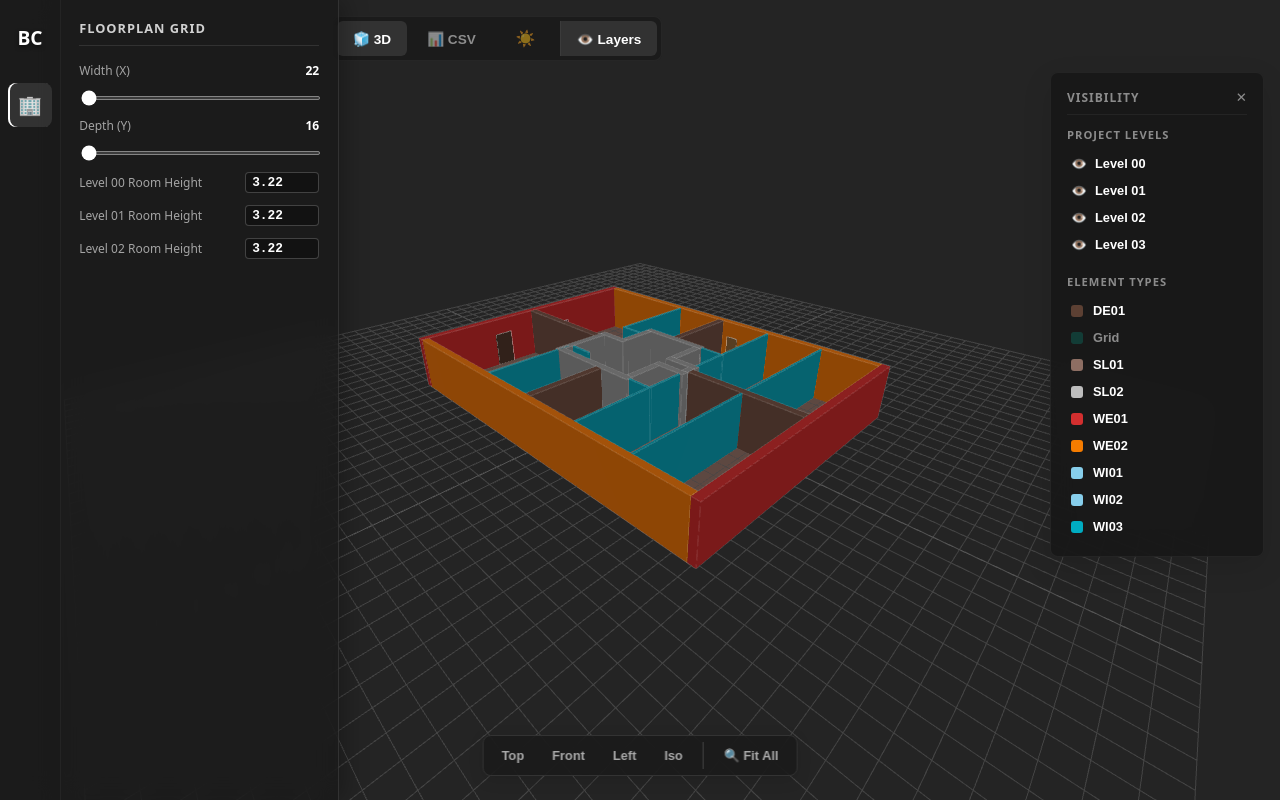
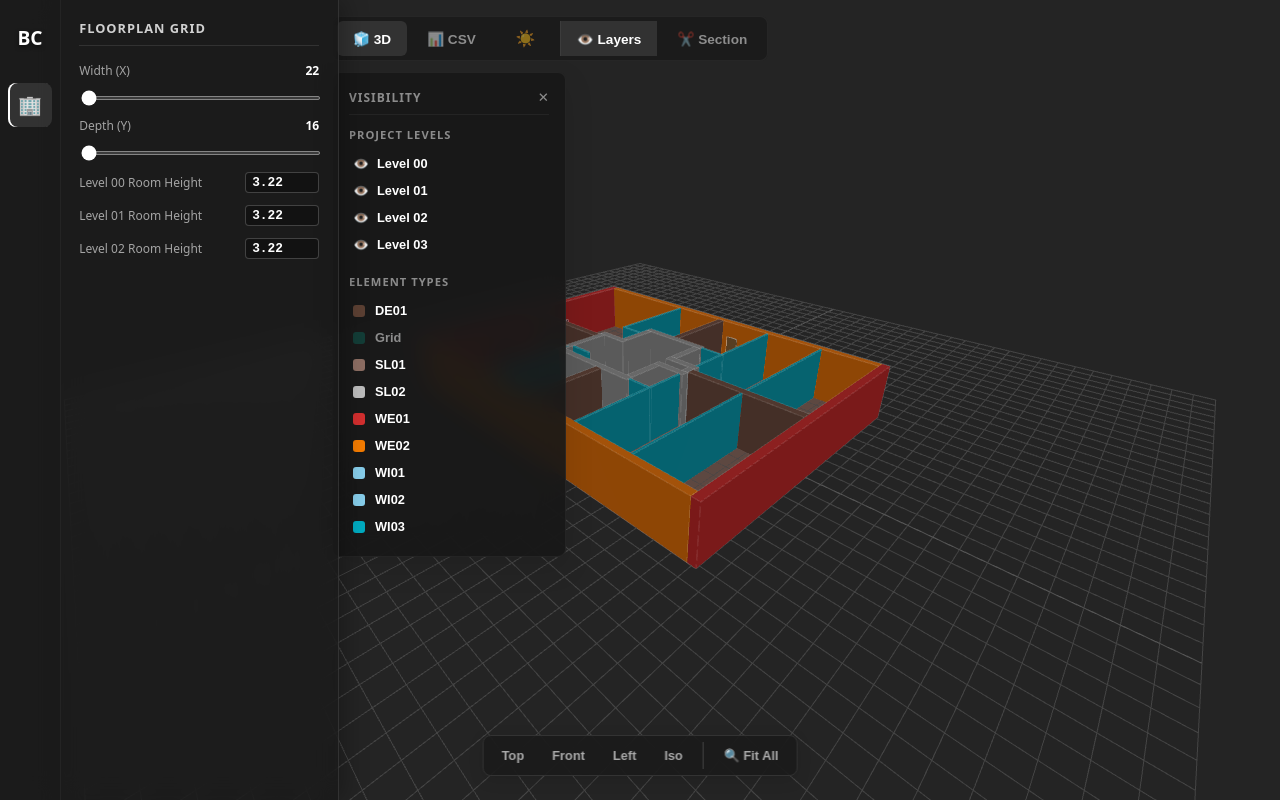
Before and after one commit to Cadeval/bimcube, a React (Vite) app: page / in a window 1280 px wide. Both pictures are taken after a click on the button "👁️ Layers". Built offline with nearby package versions, Linux system fonts and the light colour scheme.

Commit message:
Major UI upgrade, decoupled JSON blueprint, and live GPU sectioning

```diff
--- a/src/components/layout/RightPane.jsx
+++ b/src/components/layout/RightPane.jsx
@@ -3,9 +3,10 @@ import useStore from '../../core/store';
 import Viewport3D from './Viewport3D';
 
 export default function RightPane() {
-  const { pluginOutputs, theme, toggleTheme, visibility, toggleLevel, toggleType, activePluginId } = useStore();
+  const { pluginOutputs, theme, toggleTheme, visibility, toggleLevel, toggleType, activePluginId, clipping, setClipping } = useStore();
   const [activeTab, setActiveTab] = useState('3d');
   const [isVisibilityOpen, setIsVisibilityOpen] = useState(false);
+  const [isSectionOpen, setIsSectionOpen] = useState(false); // 🪄 New state for Section tool
 
   const isDark = theme === 'dark';
   const isMenuOpen = !!activePluginId;
@@ -18,7 +19,6 @@ export default function RightPane() {
   const dimCol = isDark ? 'rgba(255,255,255,0.5)' : 'rgba(0,0,0,0.5)';
   const hoverBg = isDark ? 'rgba(255,255,255,0.1)' : 'rgba(0,0,0,0.05)';
 
-  // 🪄 DYNAMIC COLORS & LEVELS
   const typeColors = pluginOutputs?.meta?.colors || { Grid: '#00d1b2' };
   const availableLevels = pluginOutputs?.meta?.levels || [0, 1, 2, 3];
 
@@ -69,35 +69,77 @@ export default function RightPane() {
 
   return (
     <div style={{ position: 'absolute', top: 0, left: 0, width: '100vw', height: '100vh', backgroundColor: isDark ? '#121212' : '#f5f5f5', overflow: 'hidden', transition: 'background 0.3s' }}>
+
+      {/* 🪄 TABS & ICONS HEADER */}
       <div style={{ position: 'absolute', top: '1rem', left: `${leftOffset + 32}px`, transition: 'left 0.3s cubic-bezier(0.4, 0, 0.2, 1)', zIndex: 30, display: 'flex', flexWrap: 'wrap', gap: '4px', backgroundColor: bgGlass, padding: '4px', borderRadius: '8px', backdropFilter: 'blur(12px)', WebkitBackdropFilter: 'blur(12px)', border: `1px solid ${borderCol}` }}>
         <button onClick={() => setActiveTab('3d')} style={tabStyle(activeTab === '3d')}>🧊 3D</button>
         <button onClick={() => setActiveTab('data')} style={tabStyle(activeTab === 'data')}>📊 CSV</button>
         <button onClick={toggleTheme} style={{ ...tabStyle(false), marginLeft: '4px', fontSize: '1rem' }}>{theme === 'dark' ? '☀️' : '🌙'}</button>
-        {activeTab === '3d' && <button onClick={() => setIsVisibilityOpen(!isVisibilityOpen)} style={{ ...tabStyle(isVisibilityOpen), marginLeft: '4px', borderLeft: `1px solid ${borderCol}`, paddingLeft: '1rem', borderRadius: '0 6px 6px 0' }}>👁️ Layers</button>}
+
+        {activeTab === '3d' && (
+          <>
+            <button onClick={() => { setIsVisibilityOpen(!isVisibilityOpen); setIsSectionOpen(false); }} style={{ ...tabStyle(isVisibilityOpen), marginLeft: '4px', borderLeft: `1px solid ${borderCol}`, paddingLeft: '1rem', borderRadius: '0' }}>
+              👁️ Layers
+            </button>
+            <button onClick={() => { setIsSectionOpen(!isSectionOpen); setIsVisibilityOpen(false); }} style={{ ...tabStyle(isSectionOpen), borderRadius: '0 6px 6px 0', color: clipping.enabled ? '#4af626' : dimCol }}>
+              ✂️ Section
+            </button>
+          </>
+        )}
       </div>
 
+      {/* VISIBILITY PANEL */}
       {activeTab === '3d' && isVisibilityOpen && (
-        <div style={{ position: 'absolute', top: '4.5rem', right: '1rem', zIndex: 20, backgroundColor: bgSolid, padding: '16px', borderRadius: '8px', backdropFilter: 'blur(12px)', WebkitBackdropFilter: 'blur(12px)', border: `1px solid ${borderCol}`, display: 'flex', flexDirection: 'column', width: '180px', maxHeight: 'calc(100vh - 6rem)', overflowY: 'auto', boxShadow: '0 10px 30px rgba(0,0,0,0.1)' }}>
+        <div style={{ position: 'absolute', top: '4.5rem', left: `${leftOffset + 32}px`, zIndex: 20, backgroundColor: bgSolid, padding: '16px', borderRadius: '8px', backdropFilter: 'blur(12px)', WebkitBackdropFilter: 'blur(12px)', border: `1px solid ${borderCol}`, display: 'flex', flexDirection: 'column', width: '200px', maxHeight: 'calc(100vh - 6rem)', overflowY: 'auto', boxShadow: '0 10px 30px rgba(0,0,0,0.1)' }}>
           <div style={{ display: 'flex', justifyContent: 'space-between', alignItems: 'center', marginBottom: '12px', borderBottom: `1px solid ${borderCol}`, paddingBottom: '8px' }}>
             <h4 style={{ margin: 0, color: dimCol, fontSize: '0.75rem', textTransform: 'uppercase', letterSpacing: '1px' }}>Visibility</h4>
             <button onClick={() => setIsVisibilityOpen(false)} style={{ background: 'transparent', border: 'none', color: dimCol, cursor: 'pointer', padding: 0 }}>✕</button>
           </div>
+          <h4 style={{ margin: '0 0 8px 0', color: dimCol, fontSize: '0.7rem', textTransform: 'uppercase', letterSpacing: '1px' }}>Project Levels</h4>
+          {[...availableLevels].map(lvl => (
+            <button key={`lvl-${lvl}`} onClick={() => toggleLevel(lvl)} style={btnStyle(visibility.levels[lvl])}><span style={{ marginRight: '8px', opacity: visibility.levels[lvl] ? 1 : 0.3 }}>👁️</span> Level 0{lvl}</button>
+          ))}
+          <h4 style={{ margin: '16px 0 8px 0', color: dimCol, fontSize: '0.7rem', textTransform: 'uppercase', letterSpacing: '1px' }}>Element Types</h4>
+          {Object.keys(visibility.types).sort().map(type => (
+            <button key={`type-${type}`} onClick={() => toggleType(type)} style={btnStyle(visibility.types[type])}><span style={{ width: '12px', height: '12px', borderRadius: '3px', backgroundColor: typeColors[type] || '#ccc', marginRight: '10px', opacity: visibility.types[type] ? 1 : 0.2 }}></span>{type}</button>
+          ))}
+        </div>
+      )}
 
-          <h4 style={{ margin: '0 0 8px 0', color: dimCol, fontSize: '0.7rem', textTransform: 'uppercase', letterSpacing: '1px' }}>Project Levels</h4>
-          {/* 🪄 DYNAMIC LEVELS */}
-          {[...availableLevels].map(lvl => (
-            <button key={`lvl-${lvl}`} onClick={() => toggleLevel(lvl)} style={btnStyle(visibility.levels[lvl])}>
-              <span style={{ marginRight: '8px', opacity: visibility.levels[lvl] ? 1 : 0.3 }}>👁️</span> Level 0{lvl}
-            </button>
-          ))}
+      {/* 🪄 SECTIONING PANEL */}
+      {activeTab === '3d' && isSectionOpen && (
+        <div style={{ position: 'absolute', top: '4.5rem', left: `${leftOffset + 32}px`, zIndex: 20, backgroundColor: bgSolid, padding: '16px', borderRadius: '8px', backdropFilter: 'blur(12px)', WebkitBackdropFilter: 'blur(12px)', border: `1px solid ${borderCol}`, display: 'flex', flexDirection: 'column', width: '240px', boxShadow: '0 10px 30px rgba(0,0,0,0.1)' }}>
+          <div style={{ display: 'flex', justifyContent: 'space-between', alignItems: 'center', marginBottom: '16px', borderBottom: `1px solid ${borderCol}`, paddingBottom: '8px' }}>
+            <h4 style={{ margin: 0, color: dimCol, fontSize: '0.75rem', textTransform: 'uppercase', letterSpacing: '1px' }}>Live Sectioning</h4>
+            <button onClick={() => setIsSectionOpen(false)} style={{ background: 'transparent', border: 'none', color: dimCol, cursor: 'pointer', padding: 0 }}>✕</button>
+          </div>
 
-          <h4 style={{ margin: '16px 0 8px 0', color: dimCol, fontSize: '0.7rem', textTransform: 'uppercase', letterSpacing: '1px' }}>Element Types</h4>
-          {/* 🪄 DYNAMIC TYPES & BADGES */}
-          {Object.keys(visibility.types).sort().map(type => (
-            <button key={`type-${type}`} onClick={() => toggleType(type)} style={btnStyle(visibility.types[type])}>
-              <span style={{ width: '12px', height: '12px', borderRadius: '3px', backgroundColor: typeColors[type] || '#ccc', marginRight: '10px', opacity: visibility.types[type] ? 1 : 0.2 }}></span>{type}
-            </button>
-          ))}
+          <div style={{ display: 'flex', justifyContent: 'space-between', alignItems: 'center', marginBottom: '16px' }}>
+            <span style={{ fontSize: '0.8rem', color: txtCol, fontWeight: 'bold' }}>Enable Cut</span>
+            <input type="checkbox" checked={clipping.enabled} onChange={(e) => setClipping({ enabled: e.target.checked })} style={{ cursor: 'pointer', accentColor: '#4af626' }} />
+          </div>
+
+          <div style={{ display: 'flex', gap: '4px', marginBottom: '16px' }}>
+            {['y', 'x', 'z'].map(axis => (
+              <button
+                key={axis} onClick={() => setClipping({ axis })}
+                style={{ flex: 1, padding: '6px', borderRadius: '4px', border: `1px solid ${borderCol}`, cursor: 'pointer', fontWeight: 'bold', fontSize: '0.8rem', backgroundColor: clipping.axis === axis ? (isDark ? 'rgba(255,255,255,0.2)' : 'rgba(0,0,0,0.1)') : 'transparent', color: clipping.axis === axis ? txtCol : dimCol }}
+              >
+                {axis.toUpperCase()} Cut
+              </button>
+            ))}
+          </div>
+
+          <div style={{ display: 'flex', justifyContent: 'space-between', marginBottom: '4px', fontSize: '0.75rem', color: dimCol }}>
+            <span>Distance</span><span style={{ color: txtCol, fontWeight: 'bold' }}>{clipping.distance.toFixed(1)}m</span>
+          </div>
+          {/* Dynamic slider based on axis. Y cuts vertically, X/Z cut horizontally */}
+          <input
+            type="range" min={clipping.axis === 'y' ? -5 : -25} max={clipping.axis === 'y' ? 15 : 25} step="0.1" value={clipping.distance}
+            onChange={(e) => setClipping({ distance: Number(e.target.value) })}
+            style={{ width: '100%', cursor: 'pointer', accentColor: '#4af626', height: '4px', opacity: clipping.enabled ? 1 : 0.3 }}
+            disabled={!clipping.enabled}
+          />
         </div>
       )}
 
--- a/src/components/layout/Viewport3D.jsx
+++ b/src/components/layout/Viewport3D.jsx
@@ -6,13 +6,19 @@ import useStore from '../../core/store';
 
 export default function Viewport3D() {
   const mountRef = useRef(null);
-  const { pluginOutputs, theme, visibility, selectedObject, setSelectedObject } = useStore();
+
+  // 🪄 Pull in the clipping state!
+  const { pluginOutputs, theme, visibility, selectedObject, setSelectedObject, clipping } = useStore();
 
   const groupRef = useRef(null);
   const sceneRef = useRef(null);
   const gridHelperRef = useRef(null);
   const cameraRef = useRef(null);
   const controlsRef = useRef(null);
+  const rendererRef = useRef(null); // Save renderer to dynamically toggle clipping
+
+  // 🪄 Create ONE persistent infinite math plane. (Starts facing down along Y-axis at 1.5m)
+  const clipPlaneRef = useRef(new THREE.Plane(new THREE.Vector3(0, -1, 0), 1.5));
 
   useEffect(() => {
     const currentMount = mountRef.current;
@@ -33,6 +39,8 @@ export default function Viewport3D() {
 
     const renderer = new THREE.WebGLRenderer({ antialias: true });
     renderer.setSize(currentMount.clientWidth, currentMount.clientHeight);
+    renderer.localClippingEnabled = clipping.enabled; // Enable clipping engine!
+    rendererRef.current = renderer;
     currentMount.appendChild(renderer.domElement);
 
     const labelRenderer = new CSS2DRenderer();
@@ -102,26 +110,34 @@ export default function Viewport3D() {
   // eslint-disable-next-line react-hooks/exhaustive-deps
   }, []);
 
-  // 🪄 Light/Dark Mode Grid & Background Update
+  // 🪄 LIVE SECTIONING EFFECT (Runs every time you touch the slider, without rebuilding geometry!)
+  useEffect(() => {
+    if (!rendererRef.current) return;
+
+    rendererRef.current.localClippingEnabled = clipping.enabled;
+
+    // Flip the infinite plane to match the chosen axis
+    if (clipping.axis === 'y') clipPlaneRef.current.normal.set(0, -1, 0); // Top Down
+    else if (clipping.axis === 'x') clipPlaneRef.current.normal.set(-1, 0, 0); // Side cut
+    else if (clipping.axis === 'z') clipPlaneRef.current.normal.set(0, 0, -1); // Front cut
+
+    // Move the plane!
+    clipPlaneRef.current.constant = clipping.distance;
+  }, [clipping]);
+
   useEffect(() => {
     if (!sceneRef.current) return;
-
     sceneRef.current.background = new THREE.Color(theme === 'dark' ? '#242424' : '#f5f5f5');
-
-    if (gridHelperRef.current) {
-      sceneRef.current.remove(gridHelperRef.current);
-    }
+    if (gridHelperRef.current) sceneRef.current.remove(gridHelperRef.current);
 
     const mainColor = theme === 'dark' ? '#555555' : '#ffffff';
     const subColor = theme === 'dark' ? '#444444' : '#e0e0e0';
-
     const gridHelper = new THREE.GridHelper(50, 50, mainColor, subColor);
     gridHelperRef.current = gridHelper;
     sceneRef.current.add(gridHelper);
-
   }, [theme]);
 
-  // Geometry Generation Loop
+  // Geometry Generation
   useEffect(() => {
     if (!groupRef.current || !pluginOutputs.renderType) return;
     const group = groupRef.current;
@@ -130,9 +146,12 @@ export default function Viewport3D() {
     if (pluginOutputs.renderType === 'floorplan-grid') {
       const wireColor = theme === 'dark' ? '#ffffff' : '#000000';
 
+      // 🪄 Attach the math plane to EVERY material so it knows how to cut!
+      const clipPlanes = [clipPlaneRef.current];
+
       if (pluginOutputs.coordinates) {
         const dotGeom = new THREE.BoxGeometry(0.1, 0.1, 0.1);
-        const dotMat = new THREE.MeshBasicMaterial({ color: '#00d1b2' });
+        const dotMat = new THREE.MeshBasicMaterial({ color: '#00d1b2', clippingPlanes: clipPlanes });
         pluginOutputs.coordinates.forEach(pt => {
           if (visibility.levels[pt.level] && visibility.types[pt.typeId]) {
             const dot = new THREE.Mesh(dotGeom, dotMat);
@@ -150,7 +169,7 @@ export default function Viewport3D() {
         pluginOutputs.slabs.forEach((slab, index) => {
           if (visibility.levels[slab.level] && visibility.types[slab.typeId]) {
             const geom = new THREE.BoxGeometry(slab.width, slab.height, slab.depth);
-            const mat = new THREE.MeshStandardMaterial({ color: slab.color, roughness: 0.8 });
+            const mat = new THREE.MeshStandardMaterial({ color: slab.color, roughness: 0.8, clippingPlanes: clipPlanes });
             const mesh = new THREE.Mesh(geom, mat);
             mesh.position.set(slab.x, slab.y, slab.z);
             mesh.userData = { ...slab, id: `slab-${index}`, isSelectable: true, category: 'Slab' };
@@ -163,13 +182,13 @@ export default function Viewport3D() {
         pluginOutputs.walls.forEach((wall, index) => {
           if (visibility.levels[wall.level] && visibility.types[wall.typeId]) {
             const geom = new THREE.BoxGeometry(wall.length, wall.height, wall.thickness);
-            const mat = new THREE.MeshStandardMaterial({ color: wall.color, roughness: 0.8 });
+            const mat = new THREE.MeshStandardMaterial({ color: wall.color, roughness: 0.8, clippingPlanes: clipPlanes });
             const mesh = new THREE.Mesh(geom, mat);
             mesh.position.set(wall.x, wall.y, wall.z);
             mesh.rotation.y = wall.rotationY;
             mesh.userData = { ...wall, id: `wall-${index}`, isSelectable: true, category: 'Wall' };
             const edges = new THREE.EdgesGeometry(geom);
-            const line = new THREE.LineSegments(edges, new THREE.LineBasicMaterial({ color: wireColor, opacity: 0.15, transparent: true }));
+            const line = new THREE.LineSegments(edges, new THREE.LineBasicMaterial({ color: wireColor, opacity: 0.15, transparent: true, clippingPlanes: clipPlanes }));
             mesh.add(line);
             group.add(mesh);
           }
@@ -178,19 +197,18 @@ export default function Viewport3D() {
 
       if (pluginOutputs.openings) {
         pluginOutputs.openings.forEach((opening, index) => {
-          // 🪄 THE FIX IS HERE: Added && visibility.types[opening.typeId]
           if (visibility.levels[opening.level] && visibility.types[opening.typeId]) {
             const geom = new THREE.BoxGeometry(opening.width, opening.height, opening.depth);
             const mat = new THREE.MeshStandardMaterial({
               color: opening.color, roughness: opening.opacity < 1 ? 0.1 : 0.8, metalness: opening.opacity < 1 ? 0.8 : 0.1,
-              transparent: opening.opacity < 1, opacity: opening.opacity
+              transparent: opening.opacity < 1, opacity: opening.opacity, clippingPlanes: clipPlanes
             });
             const mesh = new THREE.Mesh(geom, mat);
             mesh.position.set(opening.x, opening.y, opening.z);
             mesh.rotation.y = opening.rotationY;
             mesh.userData = { ...opening, id: `opening-${index}`, isSelectable: true };
             const edges = new THREE.EdgesGeometry(geom);
-            const line = new THREE.LineSegments(edges, new THREE.LineBasicMaterial({ color: wireColor, opacity: 0.5, transparent: true }));
+            const line = new THREE.LineSegments(edges, new THREE.LineBasicMaterial({ color: wireColor, opacity: 0.5, transparent: true, clippingPlanes: clipPlanes }));
             mesh.add(line);
             group.add(mesh);
           }
@@ -214,18 +232,14 @@ export default function Viewport3D() {
     });
   }, [selectedObject, pluginOutputs, visibility]);
 
-  // --- 🪄 CAMERA & NAVIGATION MATH ENGINE 🪄 ---
   const fitCameraToBox = (box) => {
     if (!cameraRef.current || !controlsRef.current) return;
-
     const size = box.getSize(new THREE.Vector3());
     const center = box.getCenter(new THREE.Vector3());
-
     const maxSize = Math.max(size.x, size.y, size.z);
     const fitHeightDistance = maxSize / (2 * Math.atan((Math.PI * cameraRef.current.fov) / 360));
     const fitWidthDistance = fitHeightDistance / cameraRef.current.aspect;
     const distance = 1.2 * Math.max(fitHeightDistance, fitWidthDistance);
-
     const direction = controlsRef.current.target.clone().sub(cameraRef.current.position).normalize().multiplyScalar(distance);
     controlsRef.current.target.copy(center);
     cameraRef.current.position.copy(controlsRef.current.target).sub(direction);
@@ -241,15 +255,11 @@ export default function Viewport3D() {
   const handleZoomSelected = () => {
     if (!selectedObject || !groupRef.current) return;
     const selectedMesh = groupRef.current.children.find(child => child.userData?.id === selectedObject.id);
-    if (selectedMesh) {
-      const box = new THREE.Box3().setFromObject(selectedMesh);
-      fitCameraToBox(box);
-    }
+    if (selectedMesh) fitCameraToBox(new THREE.Box3().setFromObject(selectedMesh));
   };
 
   const handleSetView = (viewType) => {
     if (!cameraRef.current || !controlsRef.current || !groupRef.current) return;
-
     const box = new THREE.Box3().setFromObject(groupRef.current);
     const center = box.getCenter(new THREE.Vector3());
     const size = box.getSize(new THREE.Vector3());
@@ -266,7 +276,6 @@ export default function Viewport3D() {
     cameraRef.current.updateProjectionMatrix();
   };
 
-  // 🪄 NAVIGATION TOOLBAR STYLES (Responsive to Light Mode)
   const isDark = theme === 'dark';
   const toolbarStyle = {
     position: 'absolute', bottom: '1.5rem', left: '50%', transform: 'translateX(-50%)', zIndex: 10,
@@ -282,24 +291,19 @@ export default function Viewport3D() {
 
   return (
     <div ref={mountRef} style={{ width: '100%', height: '100%', position: 'relative' }}>
-
       <div style={toolbarStyle}>
         <button onClick={() => handleSetView('top')} style={btnStyle} onMouseOver={e => e.target.style.color = '#4af626'} onMouseOut={e => e.target.style.color = isDark ? '#aaa' : '#666'}>Top</button>
         <button onClick={() => handleSetView('front')} style={btnStyle} onMouseOver={e => e.target.style.color = '#4af626'} onMouseOut={e => e.target.style.color = isDark ? '#aaa' : '#666'}>Front</button>
         <button onClick={() => handleSetView('left')} style={btnStyle} onMouseOver={e => e.target.style.color = '#4af626'} onMouseOut={e => e.target.style.color = isDark ? '#aaa' : '#666'}>Left</button>
         <button onClick={() => handleSetView('iso')} style={btnStyle} onMouseOver={e => e.target.style.color = '#4af626'} onMouseOut={e => e.target.style.color = isDark ? '#aaa' : '#666'}>Iso</button>
-
         <div style={{ width: '1px', backgroundColor: isDark ? '#444' : '#ccc', margin: '0 4px' }} />
-
         <button onClick={handleZoomAll} style={btnStyle} onMouseOver={e => e.target.style.color = '#4af626'} onMouseOut={e => e.target.style.color = isDark ? '#aaa' : '#666'}>🔍 Fit All</button>
-
         {selectedObject && (
           <button onClick={handleZoomSelected} style={{...btnStyle, color: '#3366ff'}} onMouseOver={e => e.target.style.color = '#4af626'} onMouseOut={e => e.target.style.color = '#3366ff'}>
             🎯 Fit Selected
           </button>
         )}
       </div>
-
     </div>
   );
 }
--- a/src/core/store.js
+++ b/src/core/store.js
@@ -6,7 +6,6 @@ const useStore = create((set) => ({
   pluginOutputs: {},
   theme: 'dark',
 
-  // 🪄 Now completely dynamic! Starts empty.
   visibility: {
     levels: {},
     types: {}
@@ -14,6 +13,10 @@ const useStore = create((set) => ({
 
   selectedObject: null,
   setSelectedObject: (objData) => set(() => ({ selectedObject: objData })),
+
+  // 🪄 NEW: LIVE GPU SECTIONING STATE
+  clipping: { enabled: false, axis: 'y', distance: 1.5 }, // 1.5m is a standard architectural floorplan cut height
+  setClipping: (updates) => set((state) => ({ clipping: { ...state.clipping, ...updates } })),
 
   toggleLevel: (levelStr) => set((state) => ({
     visibility: { ...state.visibility, levels: { ...state.visibility.levels, [levelStr]: !state.visibility.levels[levelStr] } }
@@ -36,27 +39,15 @@ const useStore = create((set) => ({
   setInputValue: (key, value) => set((state) => ({ pluginInputs: { ...state.pluginInputs, [key]: value } })),
 
   setPluginOutputs: (data) => set((state) => {
-    // 🪄 AUTO-DISCOVERY: Find all new layers and levels from the JSON!
     const newLevels = { ...state.visibility.levels };
     const newTypes = { ...state.visibility.types };
 
     if (data.meta) {
-       data.meta.levels.forEach(lvl => {
-         if (newLevels[lvl] === undefined) newLevels[lvl] = true;
-       });
-       data.meta.types.forEach(type => {
-         if (newTypes[type] === undefined) {
-             // Default 'Grid' to false, everything else to true
-             newTypes[type] = type === 'Grid' ? false : true;
-         }
-       });
+       data.meta.levels.forEach(lvl => { if (newLevels[lvl] === undefined) newLevels[lvl] = true; });
+       data.meta.types.forEach(type => { if (newTypes[type] === undefined) newTypes[type] = type === 'Grid' ? false : true; });
     }
 
-    return {
-      pluginOutputs: data,
-      visibility: { levels: newLevels, types: newTypes },
-      selectedObject: null
-    };
+    return { pluginOutputs: data, visibility: { levels: newLevels, types: newTypes }, selectedObject: null };
   }),
 
   clearActivePlugin: () => set(() => ({ activePluginId: null, selectedObject: null }))
```
